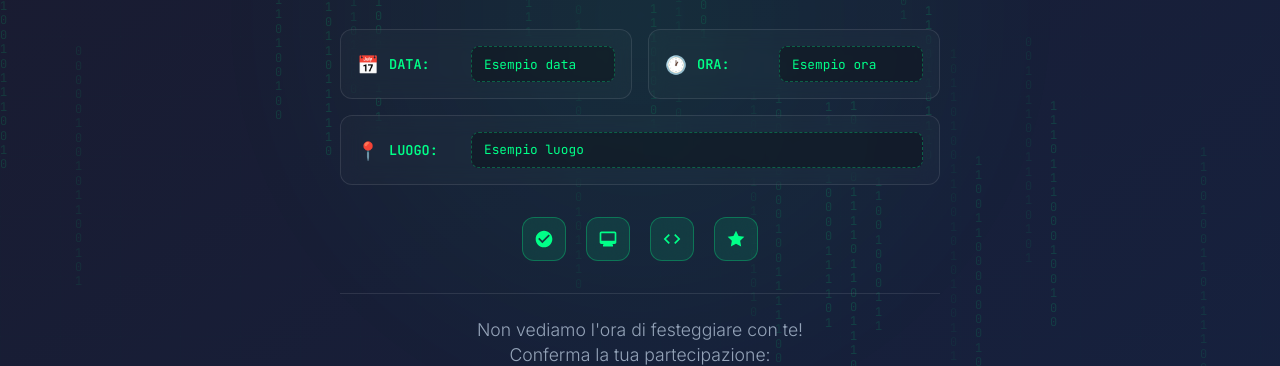
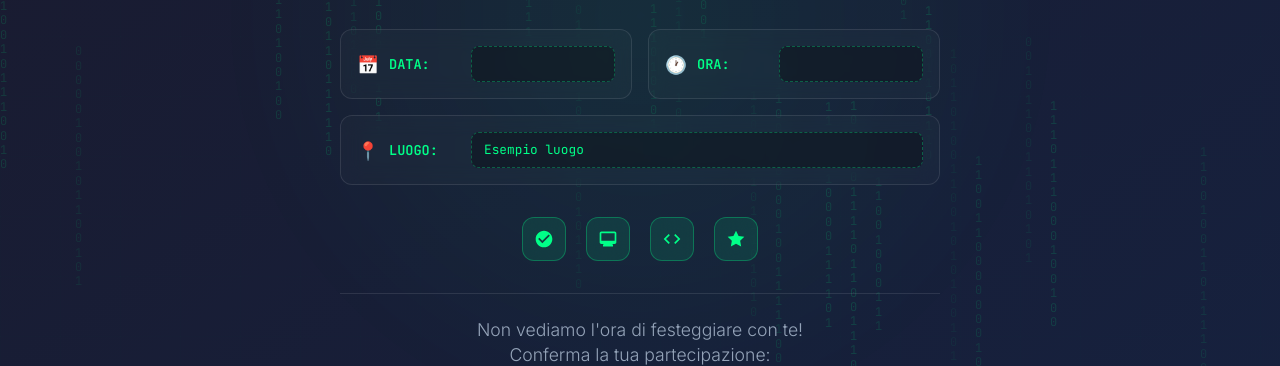
Before and after one commit to Pasqualeso/Invito-Laurea-Pasquale, a plain HTML site: page index.html in a window 1280 px wide. Shown: the part 384-750 px from the top of the page. Drawn offline with Linux system fonts and the light colour scheme.

Commit message:
Update index.html

```diff
--- a/index.html
+++ b/index.html
@@ -246,7 +246,7 @@
             background: rgba(0, 0, 0, 0.3);
             border: 1px dashed rgba(0, 255, 136, 0.3);
             border-radius: 8px;
-            color:  #00ff88;
+            color: #e2e8f0;
             font-family: 'JetBrains Mono', monospace;
             min-height: 36px;
             display: flex;
@@ -262,7 +262,6 @@
             transition: all 0.3s ease;
             padding-bottom: 1px;
         }
-
 
         .detail-value a:hover {
             color: #ffffff;
@@ -367,7 +366,7 @@
             margin-top: 16px;
             font-family: 'JetBrains Mono', monospace;
             font-size: clamp(0.65rem, 1.5vw, 0.85rem);
-            color: #ffffff;
+            color: #00ff88;
             opacity: 0.6;
         }
 
@@ -587,13 +586,13 @@
                     <div class="detail-row">
                         <div class="detail-icon">📅</div>
                         <div class="detail-label">DATA:</div>
-                    <div class="detail-value">Esempio data</div>
+                        <div class="detail-value"></div>
                     </div>
 
                     <div class="detail-row">
                         <div class="detail-icon">🕐</div>
                         <div class="detail-label">ORA:</div>
-                    <div class="detail-value">Esempio ora</div>
+                        <div class="detail-value"></div>
                     </div>
                 </div>
 
```
Lines whose indentation alone changed are shown as unchanged.
